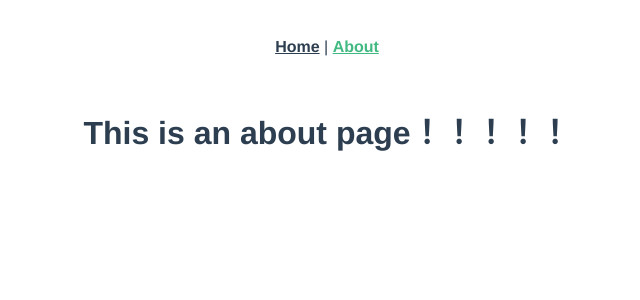
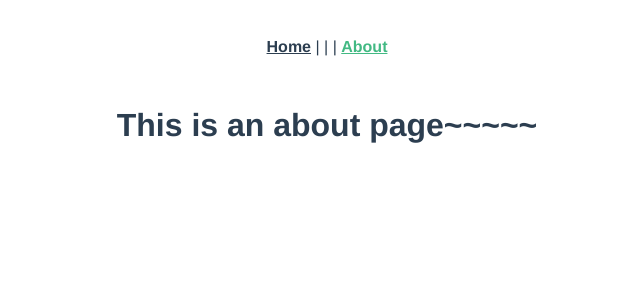
Before and after one commit to oumq/vue3-template, a Vue app: page /about in a window 1280 px wide. Shown: the top 300 px of the page, without its empty margins (313-953 px from the left). Built offline with nearby package versions, Linux system fonts and the light colour scheme.

Commit message:
test(): :construction: pwa test

```diff
--- a/src/App.vue
+++ b/src/App.vue
@@ -2,7 +2,7 @@
   <div id="app">
     <div id="nav">
       <router-link to="/">Home</router-link>
-      |
+      | | |
       <router-link to="/about">About</router-link>
     </div>
     <router-view />
--- a/src/views/About.vue
+++ b/src/views/About.vue
@@ -1,5 +1,5 @@
 <template>
   <div class="about">
-    <h1>This is an about page！！！！！</h1>
+    <h1>This is an about page~~~~~</h1>
   </div>
 </template>
```
